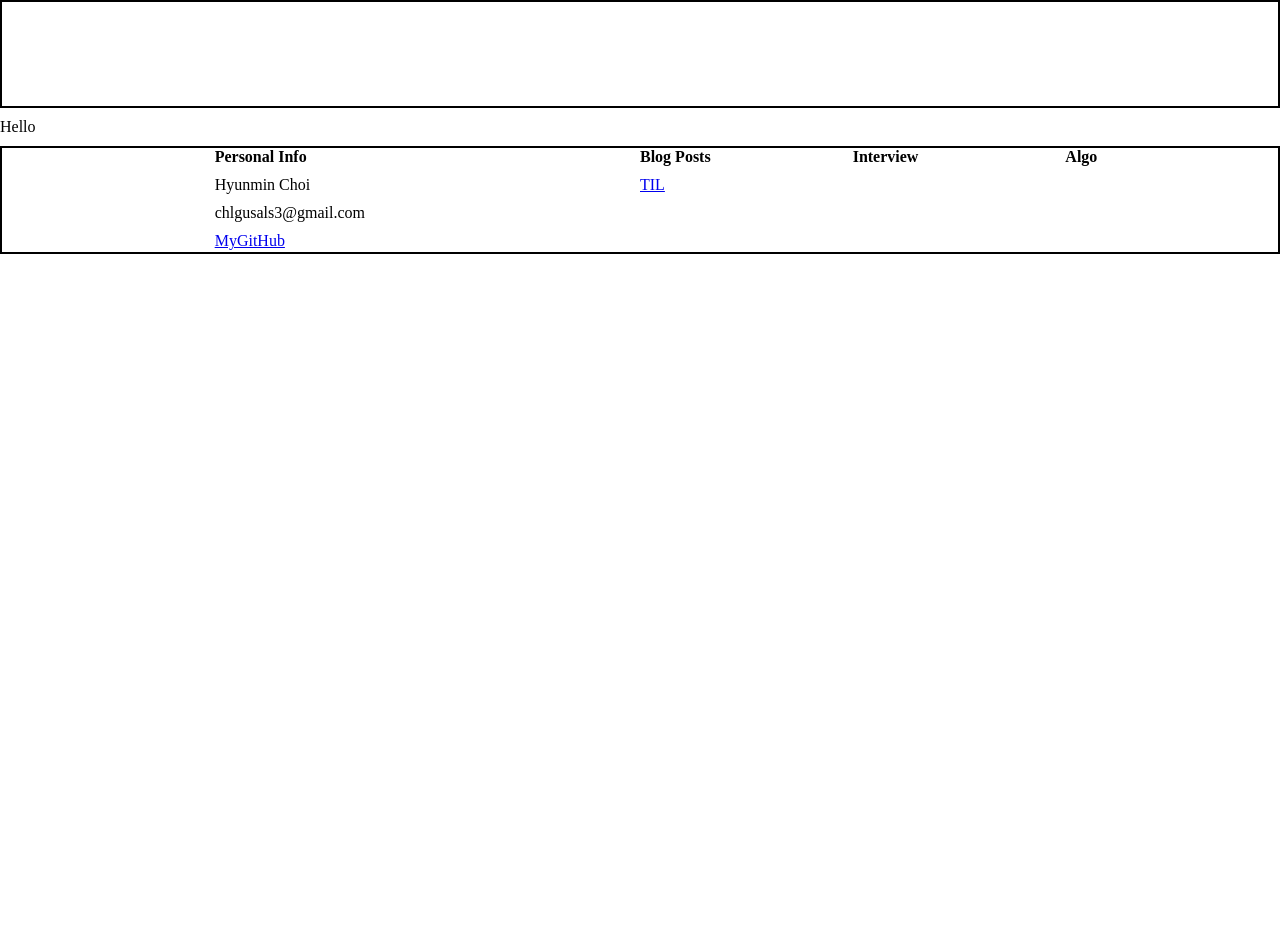
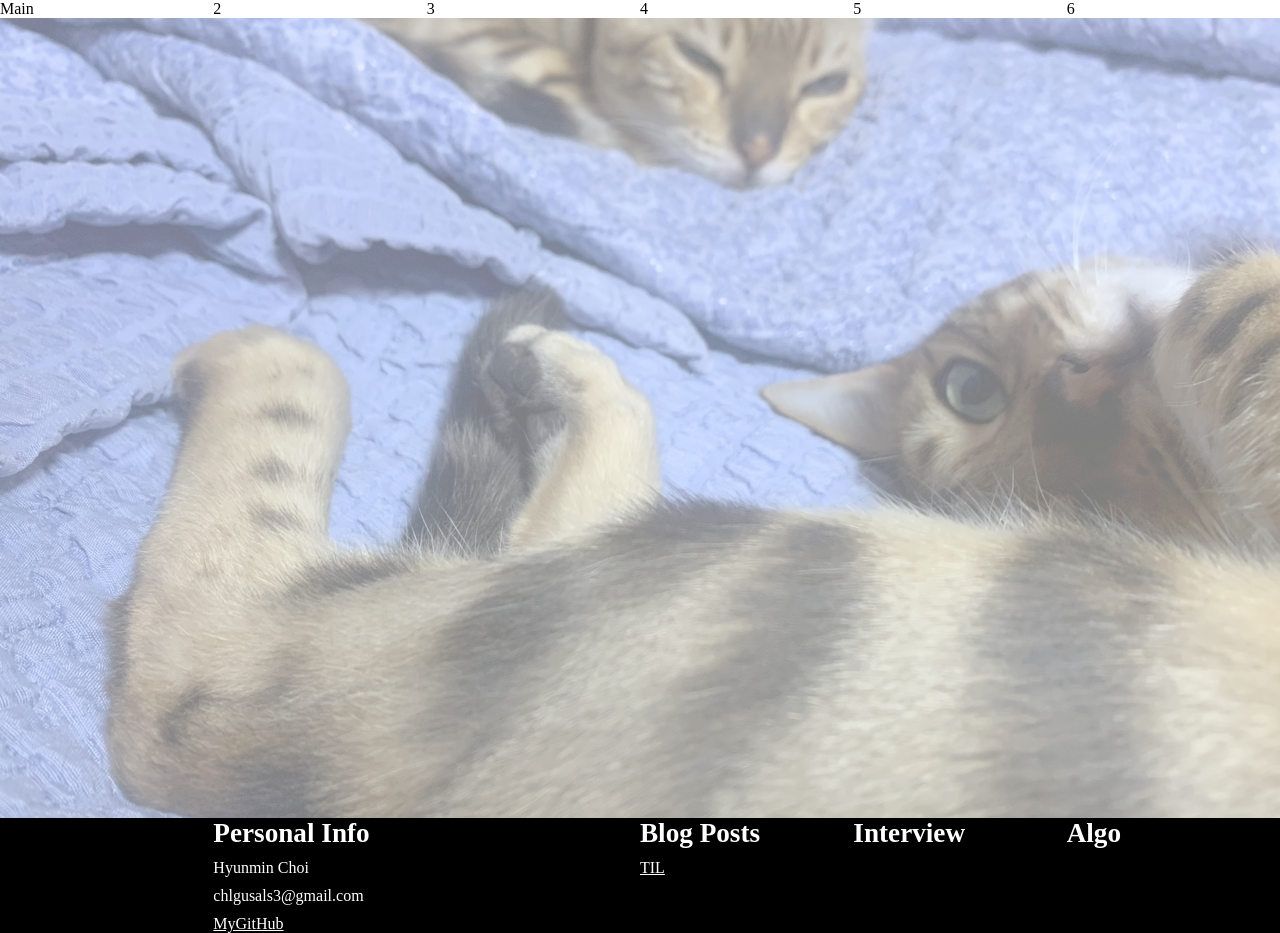
Before and after one commit to HyunminChoi1997/myjourney, a React app in the folder client/: page / in a window 1280 px wide. Before the commit the page ends 800 px from the top, so only its background shows below. Built offline with nearby package versions, Linux system fonts and the light colour scheme.

Commit message:
Working : Home Page

```diff
--- a/client/package.json
+++ b/client/package.json
@@ -21,6 +21,7 @@
     "@babel/preset-env": "^7.18.6",
     "@babel/preset-react": "^7.18.6",
     "babel-loader": "^8.2.5",
+    "file-loader": "^6.2.0",
     "html-webpack-plugin": "^5.5.0",
     "webpack": "^5.73.0",
     "webpack-cli": "^4.10.0",
--- a/client/src/components/layout/Footer.js
+++ b/client/src/components/layout/Footer.js
@@ -1,32 +1,32 @@
 import React from "react";
-import { FooterBox, FooterGridBox } from "./styles";
+import { HeaderFooterBox, HeaderFooterGridBox } from "./styles";
 
 function Footer() {
   return (
-    <FooterBox>
-      <FooterGridBox />
-      <FooterGridBox>
+    <HeaderFooterBox bgColor="black" fontColor="white" grid="6">
+      <HeaderFooterGridBox />
+      <HeaderFooterGridBox>
         <div className="title">Personal Info</div>
         <div>Hyunmin Choi</div>
         <div>chlgusals3@gmail.com</div>
         <a href="https://github.com/HyunminChoi1997" target="_blank">
           MyGitHub
         </a>
-      </FooterGridBox>
-      <FooterGridBox />
-      <FooterGridBox>
+      </HeaderFooterGridBox>
+      <HeaderFooterGridBox />
+      <HeaderFooterGridBox>
         <div className="title">Blog Posts</div>
         <a href="https://fattycodes.tistory.com/" target="_blank">
           TIL
         </a>
-      </FooterGridBox>
-      <FooterGridBox>
+      </HeaderFooterGridBox>
+      <HeaderFooterGridBox>
         <div className="title">Interview</div>
-      </FooterGridBox>
-      <FooterGridBox>
+      </HeaderFooterGridBox>
+      <HeaderFooterGridBox>
         <div className="title">Algo</div>
-      </FooterGridBox>
-    </FooterBox>
+      </HeaderFooterGridBox>
+    </HeaderFooterBox>
   );
 }
 
--- a/client/src/components/layout/Header.js
+++ b/client/src/components/layout/Header.js
@@ -1,8 +1,17 @@
 import React from "react";
-import { HeaderBox } from "./styles";
+import { HeaderFooterBox, HeaderFooterGridBox } from "./styles";
 
 function Header() {
-  return <HeaderBox />;
+  return (
+    <HeaderFooterBox grid="6">
+      <HeaderFooterGridBox>Main</HeaderFooterGridBox>
+      <HeaderFooterGridBox>2</HeaderFooterGridBox>
+      <HeaderFooterGridBox>3</HeaderFooterGridBox>
+      <HeaderFooterGridBox>4</HeaderFooterGridBox>
+      <HeaderFooterGridBox>5</HeaderFooterGridBox>
+      <HeaderFooterGridBox>6</HeaderFooterGridBox>
+    </HeaderFooterBox>
+  );
 }
 
 export default Header;
--- a/client/src/components/layout/Layout.js
+++ b/client/src/components/layout/Layout.js
@@ -7,7 +7,7 @@ function Layout({ children }) {
   return (
     <>
       <Header />
-      <ContentBox>{children}</ContentBox>
+      {children}
       <Footer />
     </>
   );
--- a/client/src/components/layout/styles.js
+++ b/client/src/components/layout/styles.js
@@ -1,31 +1,25 @@
 import styled from "styled-components";
 
-export const HeaderBox = styled.div`
-  width: 100 vw;
-  height: 13vh;
-  border: 2px solid black;
+export const HeaderFooterBox = styled.div`
+  background-color: ${(props) => props.bgColor || "white"};
+  color: ${(props) => props.fontColor || "black"};
+  width: 100vw;
+
+  display: grid;
+  grid-template-columns: repeat(${(props) => props.grid}, 1fr);
 `;
 
-export const FooterBox = styled.div`
-  border: 2px solid black;
-  width: 100 vw;
-  height: 13vh;
-
-  display: grid;
-  grid-template-columns: repeat(6, 1fr);
-`;
-
-export const FooterGridBox = styled.div`
+export const HeaderFooterGridBox = styled.div`
   display: flex;
   flex-direction: column;
   > .title {
     font-weight: bold;
+    font-size: 1.7rem;
   }
   > div {
     margin-bottom: 10px;
   }
+  > a {
+    color: white;
+  }
 `;
-
-export const ContentBox = styled.div`
-  margin: 10px 0;
-`;
--- a/client/src/pages/Home.js
+++ b/client/src/pages/Home.js
@@ -1,10 +1,12 @@
 import React from "react";
 import Layout from "../components/layout/Layout";
+import { Background } from "./styles";
+import siromiro from "../pics/siromiro.jpg";
 
 function Home() {
   return (
     <Layout>
-      <div>Hello</div>
+      <Background url={siromiro} />
     </Layout>
   );
 }
--- /dev/null
+++ b/client/src/pages/styles.js
@@ -0,0 +1,11 @@
+import styled from "styled-components";
+
+export const Background = styled.div`
+  background-image: url(${(props) => props.url});
+  background-color: black;
+  background-repeat: no-repeat;
+  background-position: 50% 50%;
+  opacity: 0.5;
+  width: 100vw;
+  height: 100vh;
+`;
--- a/client/webpack.config.js
+++ b/client/webpack.config.js
@@ -13,6 +13,10 @@ module.exports = {
         test: /\.(js|jsx)$/,
         exclude: /node_modules/,
         use: "babel-loader",
+      },
+      {
+        test: /\.(png|jpg)$/,
+        use: "file-loader",
       },
     ],
   },
```
Also changed, not shown: client/src/pics/siromiro.jpg (added), 1 other file (tests, documents, lock files or other folders).
